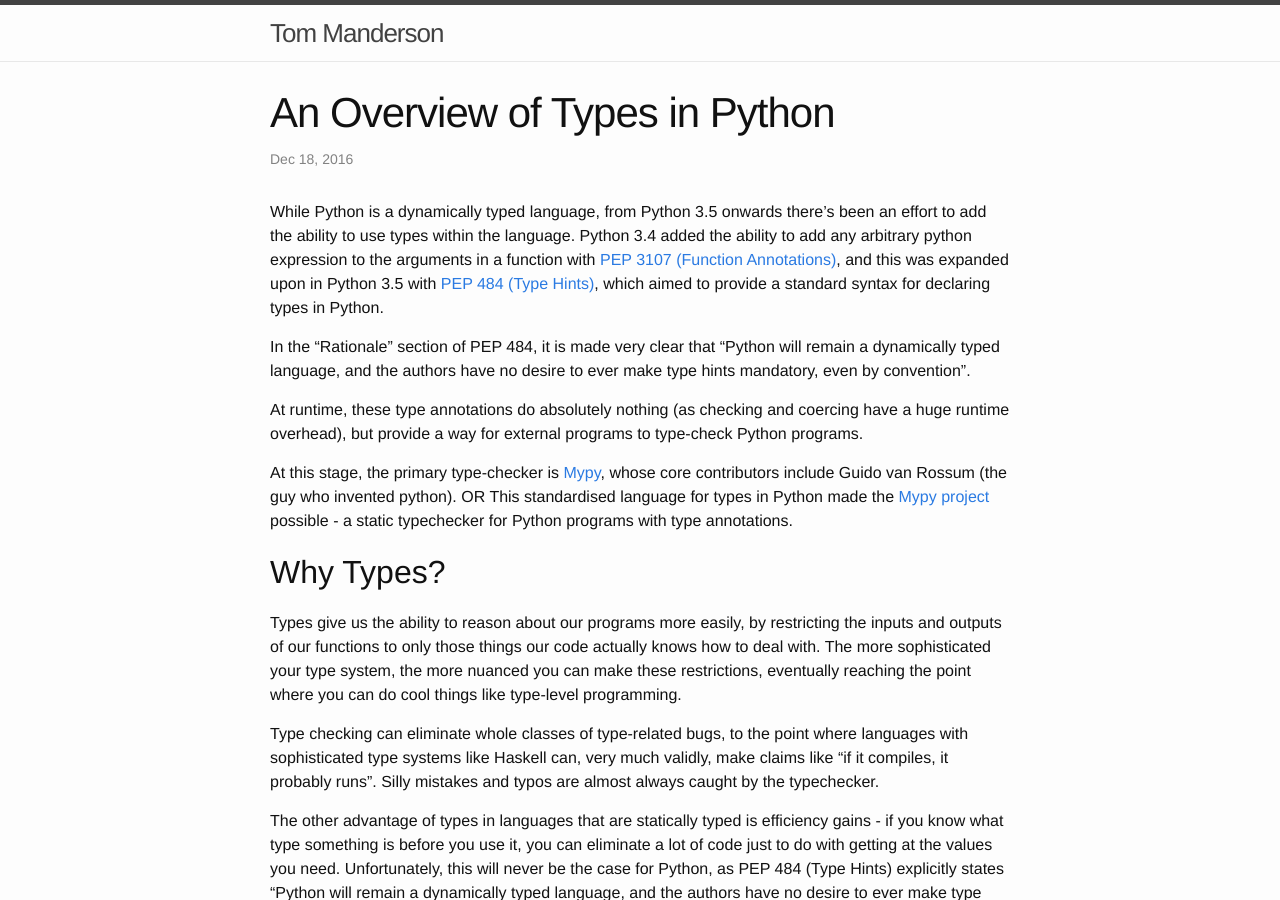
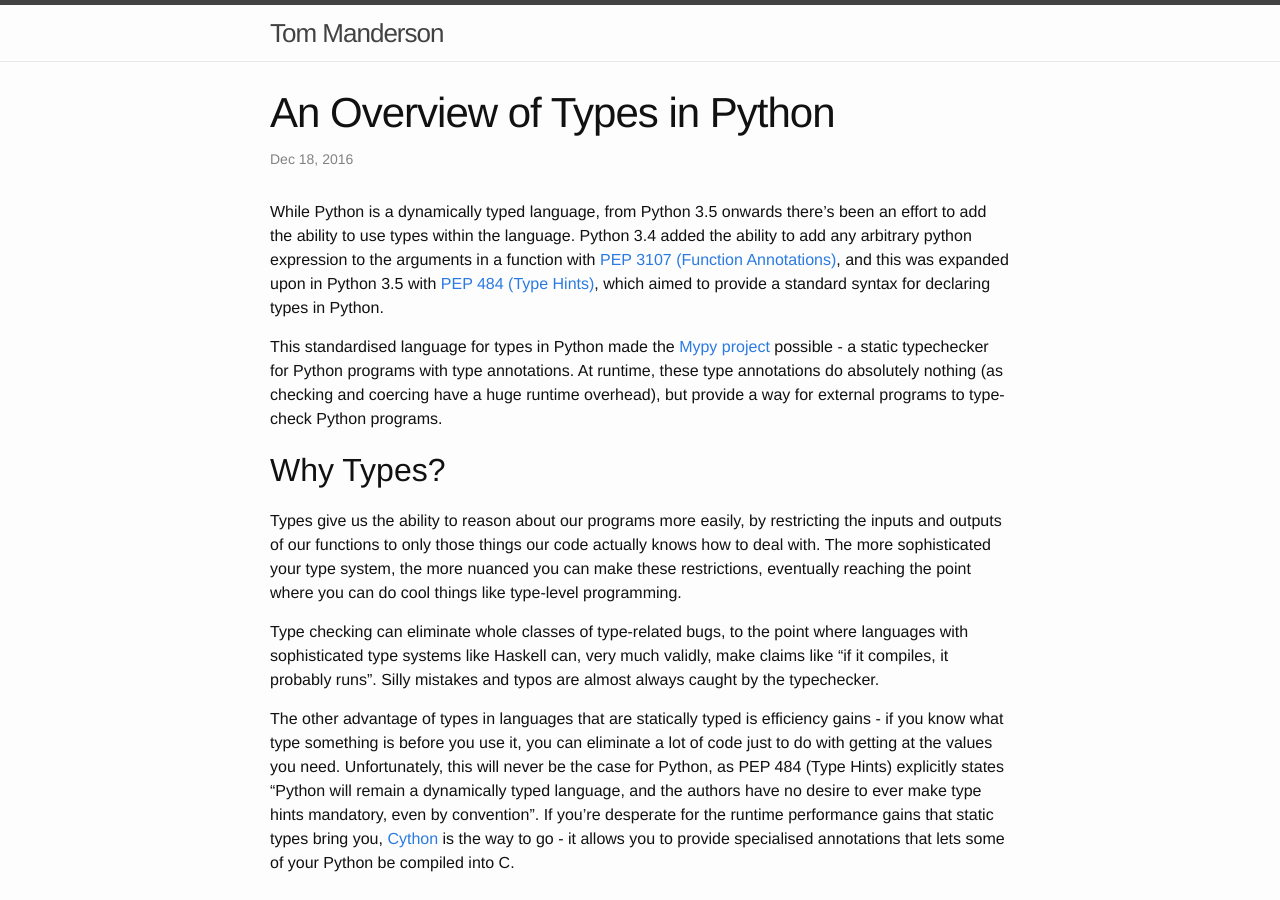
Before and after one commit to TRManderson/trm.io, a Jekyll site: the page built from _posts/2016-12-18-overview-of-python-types.md, in a window 1280 px wide and 900 px high. Built offline with Jekyll 4.4.1, drawn with Linux system fonts in a browser that asks for light colours.

Commit message:
Fix unfinished edits

```diff
--- a/_posts/2016-12-18-overview-of-python-types.md
+++ b/_posts/2016-12-18-overview-of-python-types.md
@@ -7,15 +7,7 @@ categories: python types
 
 While Python is a dynamically typed language, from Python 3.5 onwards there's been an effort to add the ability to use types within the language. Python 3.4 added the ability to add any arbitrary python expression to the arguments in a function with [PEP 3107 (Function Annotations)](https://www.python.org/dev/peps/pep-3107/), and this was expanded upon in Python 3.5 with [PEP 484 (Type Hints)](https://www.python.org/dev/peps/pep-0484/), which aimed to provide a standard syntax for declaring types in Python.
 
-
-In the "Rationale" section of PEP 484, it is made very clear that "Python will remain a dynamically typed language, and the authors have no desire to ever make type hints mandatory, even by convention".
-
-
-At runtime, these type annotations do absolutely nothing (as checking and coercing have a huge runtime overhead), but provide a way for external programs to type-check Python programs.
-
-At this stage, the primary type-checker is [Mypy](http://mypy-lang.org/), whose core contributors include Guido van Rossum (the guy who invented python).
-OR
-This standardised language for types in Python made the [Mypy project](http://mypy-lang.org/) possible - a static typechecker for Python programs with type annotations.
+This standardised language for types in Python made the [Mypy project](http://mypy-lang.org/) possible - a static typechecker for Python programs with type annotations. At runtime, these type annotations do absolutely nothing (as checking and coercing have a huge runtime overhead), but provide a way for external programs to type-check Python programs.
 
 
 Why Types?
```
